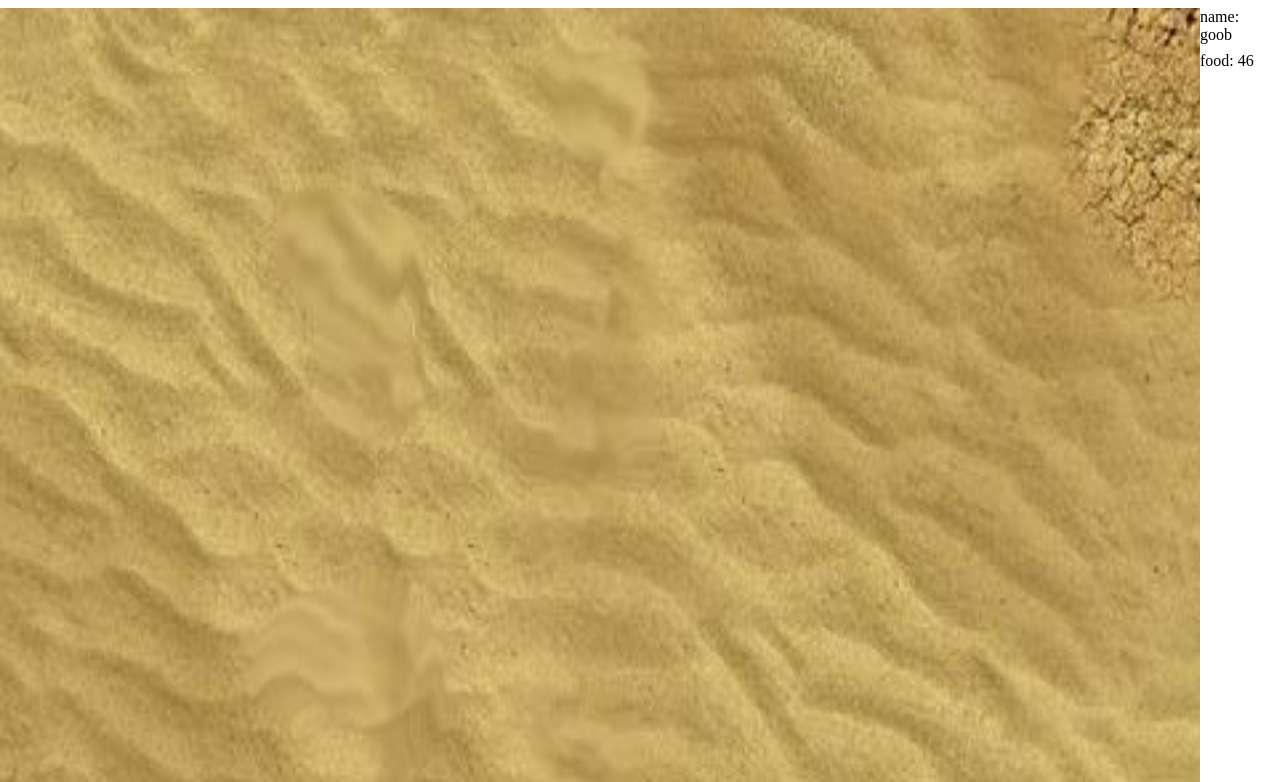
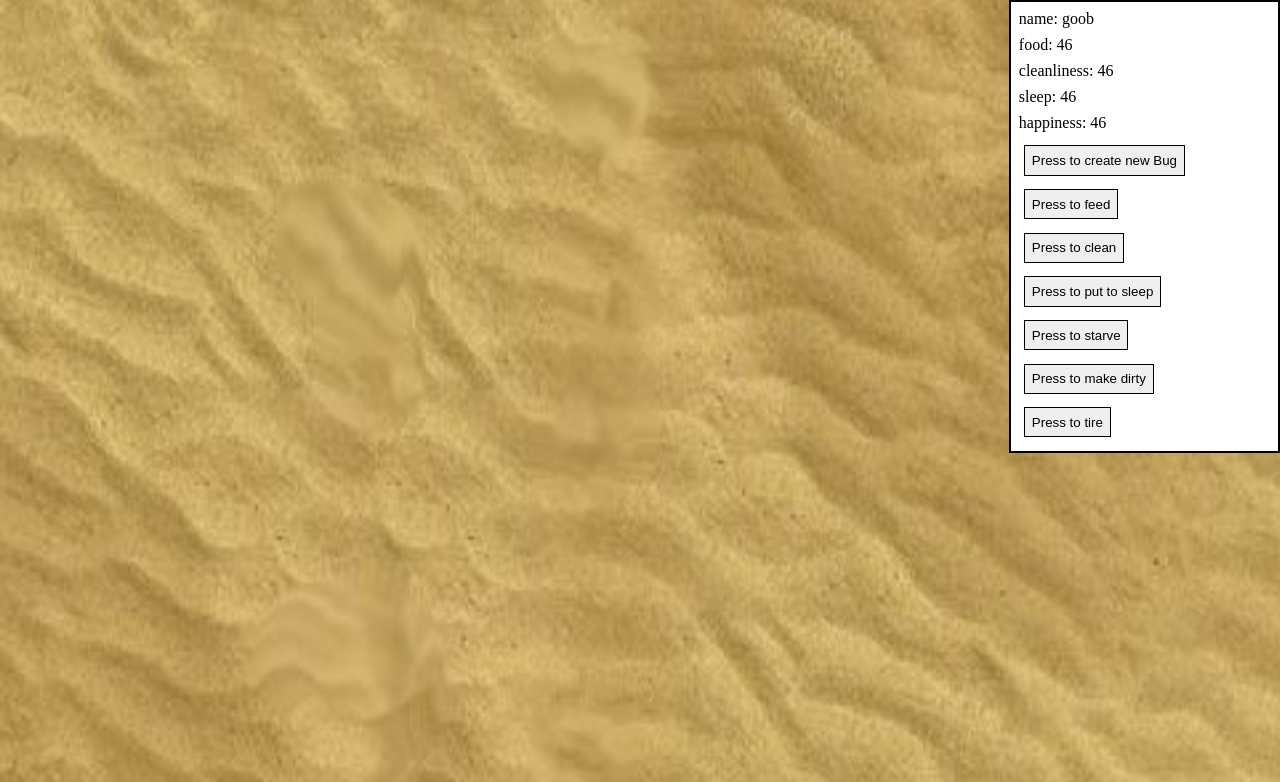
Before and after one commit to FirePenguin99/Virtual-Pet, a website with bundled scripts: page client/index.html in a window 1280 px wide. Shown: the top 782 px of the page. Built offline with nearby package versions, Linux system fonts and the light colour scheme.

Commit message:
improved UI and visuals by making canvas full screen and placing the buttons on the right, overlaying the canvas

```diff
--- a/client/index.html
+++ b/client/index.html
@@ -24,35 +24,51 @@
         border: 1px solid black;
         padding: 0.5em;
     }
+
+    #canvas1{
+        float: left;
+        position: absolute;
+        top: 0;
+        left: 0;
+    }
+
+    .UI{
+        position: relative;
+        float: right;
+        padding-right: 5em;
+        border: 2px solid black;
+        background-color: white;
+    }
+
 </style>
 
 <body>
 <script type='module' src="main.mjs"></script>
 
 <div id="pet">
-    <canvas id="canvas1" width="1200" height = "800"  style="float:left"></canvas>
+    <canvas id="canvas1" width="1200" height = "800"></canvas>
 
-    <img id="map" src = "sprites/mapImage.jpg">
-    <img id="queen_sprite" src = "sprites/queen_sprite.png">
-    <img id="worker_sprite" src = "sprites/worker_sprite.png">
-
-    <div>
+    <div class="UI">
         <p id="nameDisplay"> name: </p>
         <p id="foodDisplay"> food: </p>
         <p id="cleanlinessDisplay"> cleanliness: </p>
         <p id="sleepDisplay"> energy: </p>
         <p id="happinessDisplay"> happiness: </p>
         <button id="newBug"> Press to create new Bug</button>
+
+        <button id="plusFood"> Press to feed </button>
+        <button id="plusClean"> Press to clean </button>
+        <button id="plusSleep"> Press to put to sleep </button>
+        <button id="subFood"> Press to starve </button>
+        <button id="subClean"> Press to make dirty </button>
+        <button id="subSleep"> Press to tire </button>
     </div>
+
 </div>
 
-<div>
-    <button id="plusFood"> Press to feed </button>
-    <button id="plusClean"> Press to clean </button>
-    <button id="plusSleep"> Press to put to sleep </button>
-    <button id="subFood"> Press to starve </button>
-    <button id="subClean"> Press to make dirty </button>
-    <button id="subSleep"> Press to tire </button>
-</div>
+
+<img id="map" src = "sprites/mapImage.jpg">
+<img id="queen_sprite" src = "sprites/queen_sprite.png">
+<img id="worker_sprite" src = "sprites/worker_sprite.png">
 
 </body>
--- a/client/main.mjs
+++ b/client/main.mjs
@@ -25,15 +25,18 @@ window.addEventListener('load', () => {
     const deltaTime = timeStamp - previousTimeStamp;
     previousTimeStamp = timeStamp;
 
+    ctx.canvas.width = window.innerWidth;
+    ctx.canvas.height = window.innerHeight;
+
     if (mouseHold) {
       moveMap(); // Calculates visual offset for map movement. Must be calculated before everything is drawn as to avoid a frames worth of delay.
     }
 
     // For clearing and redrawing the objects in the scene, as well as bug behaviour
-    ctx.clearRect(0, 0, 1200, 800); // clears the entire canvas element
+    ctx.clearRect(0, 0, ctx.canvas.width, ctx.canvas.height); // clears the entire canvas element
 
     ctx.fillStyle = '#000000';
-    ctx.fillRect(0, 0, 1200, 800);
+    ctx.fillRect(0, 0, ctx.canvas.width, ctx.canvas.height);
 
     mapObject.draw(ctx, visualOffset);
 
```
